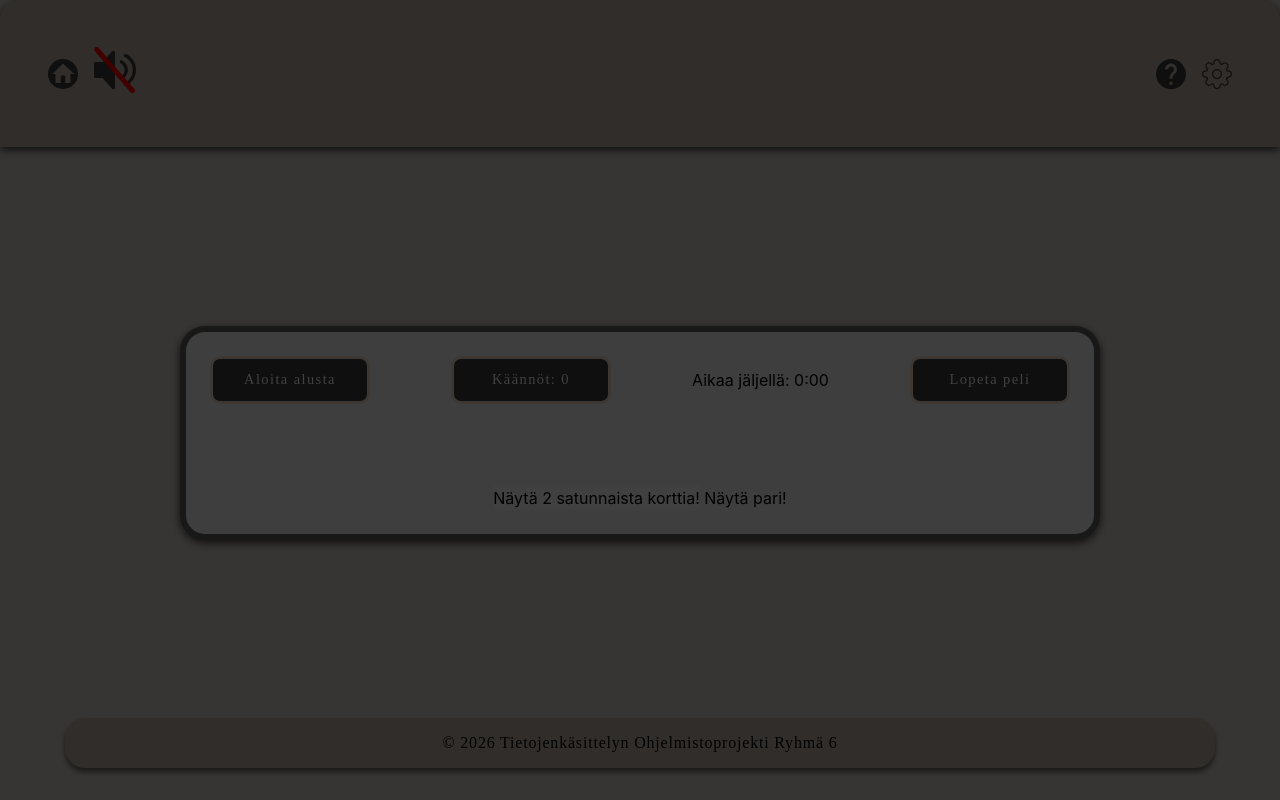
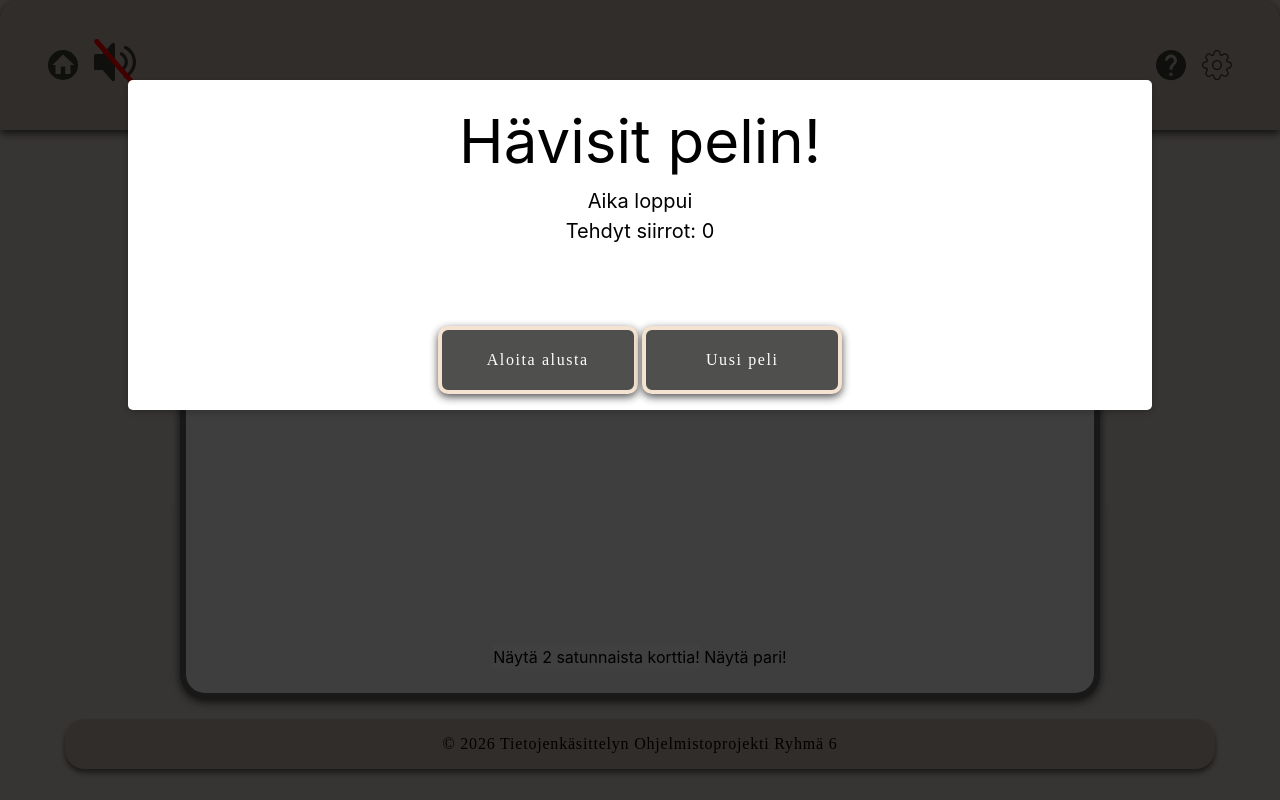
Before and after one commit to jamktiko/MuisTiko, a SvelteKit app in the folder muistiko/: page /game in a window 1280 px wide. Built offline with nearby package versions, Linux system fonts and the light colour scheme; a web font is replaced by a local one.

Commit message:
scaling updated

```diff
--- a/muistiko/src/routes/layout.css
+++ b/muistiko/src/routes/layout.css
@@ -14,7 +14,7 @@ body {
 .header-row {
 	position: relative;
 	width: 100%;
-	height: 147px;
+	height: 130px;
 	display: flex;
 	justify-content: space-between;
 	align-items: center;
@@ -91,12 +91,13 @@ nav {
 .landing-page {
 	display: flex;
 	flex-direction: column;
-	min-height: 100vh;
+	/*min-height: 100vh;*/
 	background-image: url('/data/taustat/aloitus_tausta.png');
 	background-size: cover;
 	background-position: center;
 	background-repeat: no-repeat;
 	background-color: rgba(195, 181, 170, 0.6);
+
 }
 
 /* PELIALUEIDEN ASETUKSET */
@@ -113,7 +114,8 @@ nav {
 /* Toiminto alue */
 .content-box {
 	width: 888px;
-	height: 532px;
+	min-height: 460px;
+	height: auto;
 	border-radius: 25px;
 	border: 6px solid var(--color-border, rgba(60, 60, 59, 0.8));
 	background: rgba(251, 251, 251, 0.98);
@@ -121,7 +123,7 @@ nav {
 	flex-direction: column;
 	justify-content: space-between;
 	align-items: center;
-	padding: 5rem;
+	padding: 3rem;
 	filter: drop-shadow(0 3px 4px #3b3b3b);
 	gap: 2rem;
 }
@@ -180,14 +182,14 @@ nav {
 
 /* Sivun asettelu */
 .main-content {
-	flex: 1;
-	min-height: 0;
+	flex: 0.2	;
+	/*min-height: 0;*/
 	display: flex;
 	flex-direction: column;
 	justify-content: center;
 	align-items: center;
 	padding: 1rem;
-	overflow: auto;
+	/*overflow: visible;*/
 }
 
 /* Footer - asettelu ja asetukset */
@@ -202,7 +204,9 @@ nav {
 	border-radius: 20px;
 	background-color: var(--color-footer, #c3b5aa);
 	box-shadow: 0 4px 5px 0 rgba(0, 0, 0, 0.5);
-	margin: 0 auto 2rem auto;
+	margin: 0 auto 0.2rem auto;
+
+
 }
 
 /* Footer teksti */
@@ -281,6 +285,7 @@ Modaalin taustan tyyli
 	--tausta: url('/data/taustat/kissat_tausta.png');
 	--color-header: #c3b5aa;
 	--color-footer: #c3b5aa;
+
 }
 
 [data-theme='Koirat'] {
@@ -306,6 +311,7 @@ Modaalin taustan tyyli
 	--color-bg: transparent;
 	--color-nav-button: #FFFFFF;
 	--color-icon-filter: brightness(0) invert(1);
+
 }
 
 /* Korkean kontrastin tyylit */
@@ -333,7 +339,7 @@ Modaalin taustan tyyli
 	transform: scale(0.98);
 }
 .game-box {
-	height: auto;
+	height: 1000px;
 	width: min(920px, 95vw);
 	padding: 1.5rem;
 	max-height: calc(100dvh - 250px);
@@ -346,7 +352,7 @@ Modaalin taustan tyyli
 	justify-content: space-between;
 	align-items: center;
 	width: 100%;
-	margin-bottom: 0.5rem;
+	margin-bottom: 0rem;
 }
 /* Yläriivn nappien tekstien speksit */
 .game-top-row p {
@@ -366,7 +372,7 @@ Modaalin taustan tyyli
 }
 
 .card-grid {
-	margin-top: 10px;
+	margin-top: 2px;
 	display: grid;
 	grid-gap: 8px;
 	justify-content: center;
@@ -391,7 +397,7 @@ Modaalin taustan tyyli
 }
 .card img {
 	width: 100%;
-	height: auto;
+	height: 100%;
 	border-radius: 8px;
 }
 
@@ -446,7 +452,8 @@ Modaalin taustan tyyli
 }
 
 .theme-wrapper {
-	height: 100dvh;
+	min-height: 100dvh;
+	height: auto;
 	display: flex;
 	flex-direction: column;
 	background-image: var(--tausta);
@@ -458,21 +465,22 @@ Modaalin taustan tyyli
 
 /* 30 korttia - 6 saraketta */
 .card-grid[data-cards='30'] {
-	grid-template-columns: repeat(6, minmax(0, 80px));
+	grid-template-columns: repeat(10, minmax(0, 70px));
+	margin-top: 0;
 }
 
 
 /* 20 korttia - 5 saraketta */
 .card-grid[data-cards='20'] {
-	grid-template-columns: repeat(5, minmax(0, 90px));
+	grid-template-columns: repeat(10, minmax(0, 80px));
 }
 
 /* 16 korttia - 4 saraketta */
 .card-grid[data-cards='16'] {
-	grid-template-columns: repeat(4, minmax(0, 90px));
+	grid-template-columns: repeat(8, minmax(0, 100px));
 }
 
 /* 12 korttia - 4 saraketta */
 .card-grid[data-cards='12'] {
-	grid-template-columns: repeat(4, minmax(0, 120px));
+	grid-template-columns: repeat(6, minmax(0, 100px));
 }
```
